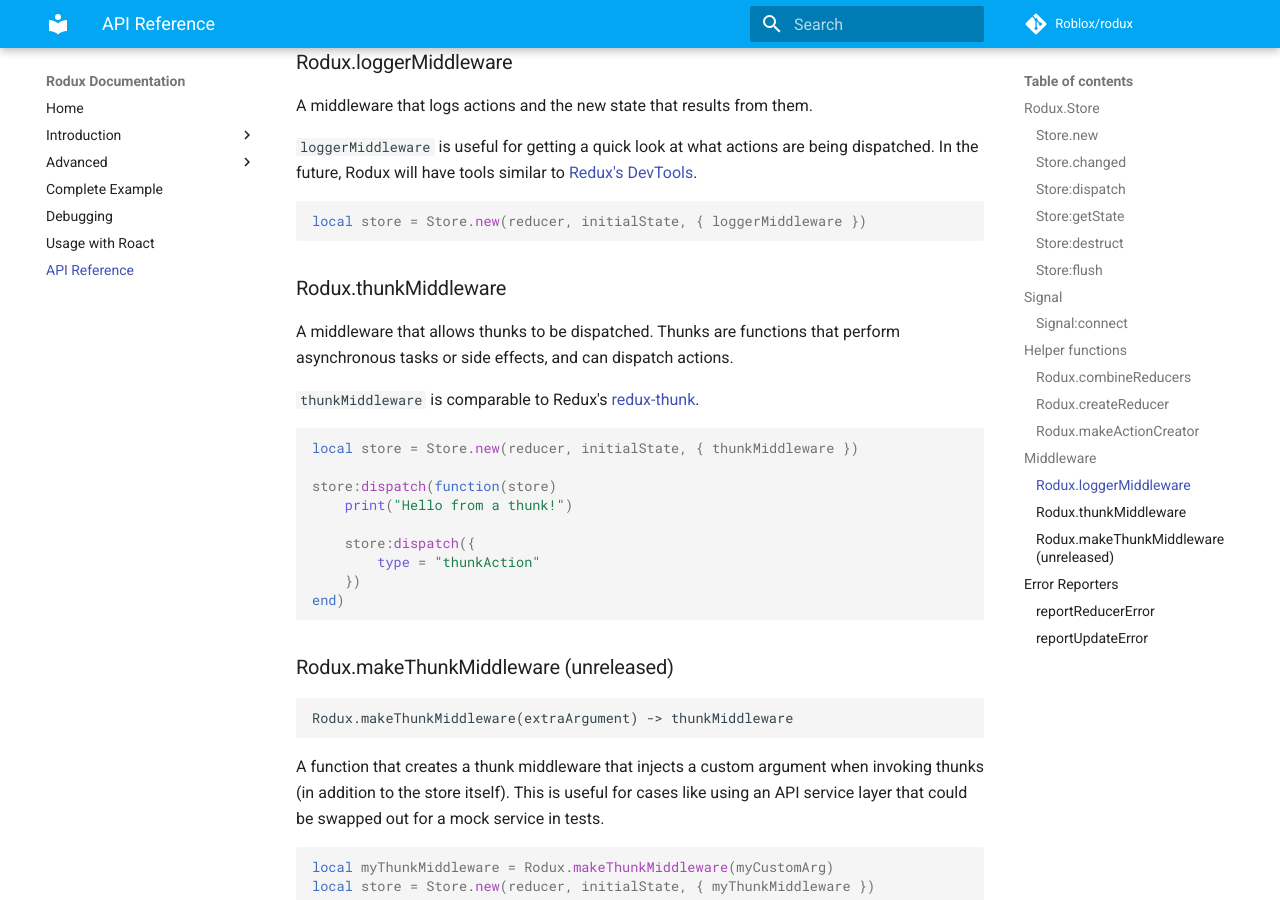
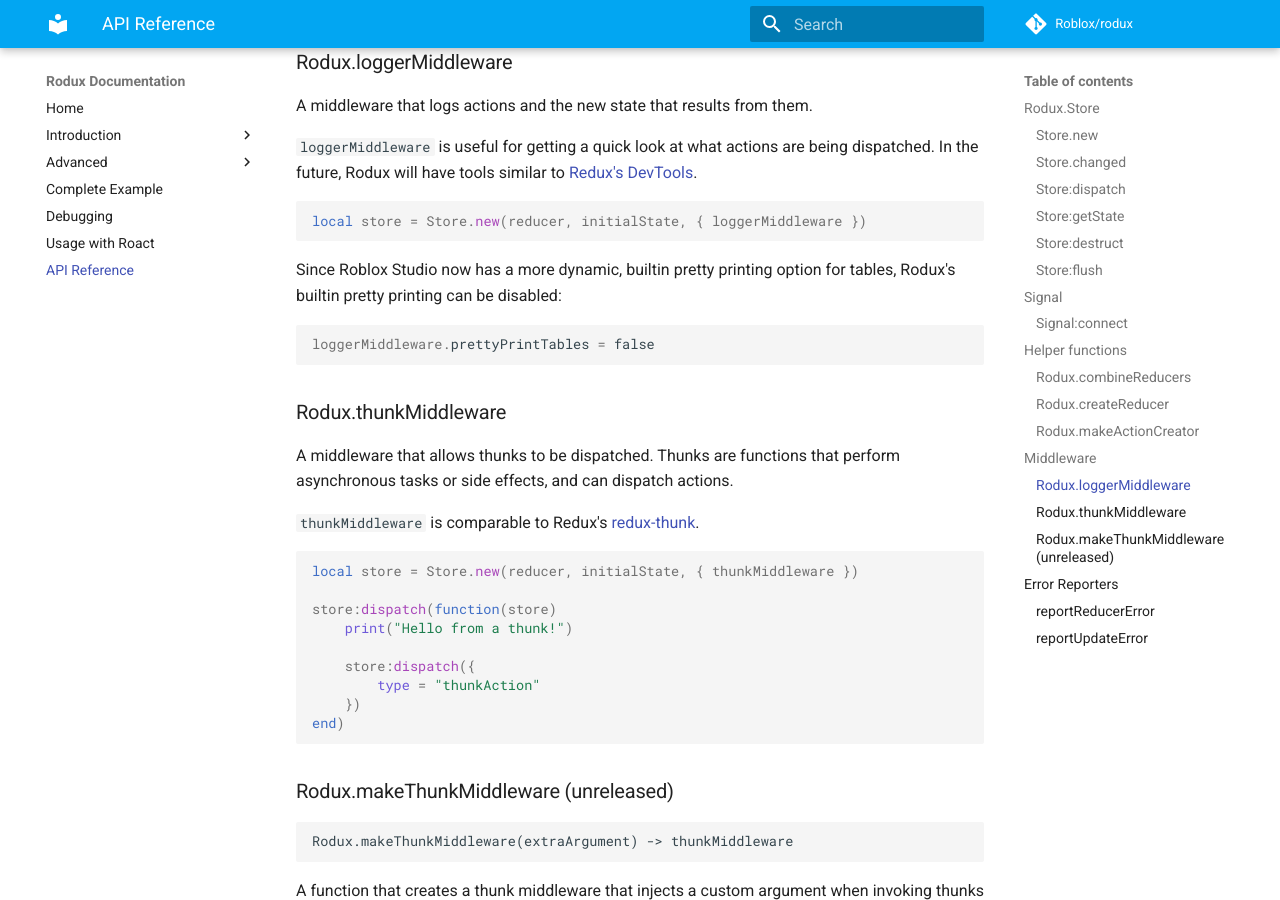
Before and after one commit to Roblox/rodux, an MkDocs documentation site: the page built from docs/api-reference.md, in a window 1280 px wide and 900 px high, scrolled down 6019 px. Built offline with MkDocs 1.6.1 and Material for MkDocs 9.7.7, drawn with Linux system fonts in a browser that asks for light colours; comment, search, counter and statistics services are not loaded; old or Windows-style settings are respelled for this version of MkDocs.

Commit message:
Closes #55 Make logger pretty printing optional

````diff
--- a/docs/api-reference.md
+++ b/docs/api-reference.md
@@ -251,6 +251,12 @@ A middleware that logs actions and the new state that results from them.
 local store = Store.new(reducer, initialState, { loggerMiddleware })
 ```
 
+Since Roblox Studio now has a more dynamic, builtin pretty printing option for tables, Rodux's builtin pretty printing can be disabled:
+
+```lua
+loggerMiddleware.prettyPrintTables = false
+```
+
 ### Rodux.thunkMiddleware
 A middleware that allows thunks to be dispatched. Thunks are functions that perform asynchronous tasks or side effects, and can dispatch actions.
 
````
Also changed, not shown: 2 other files.
